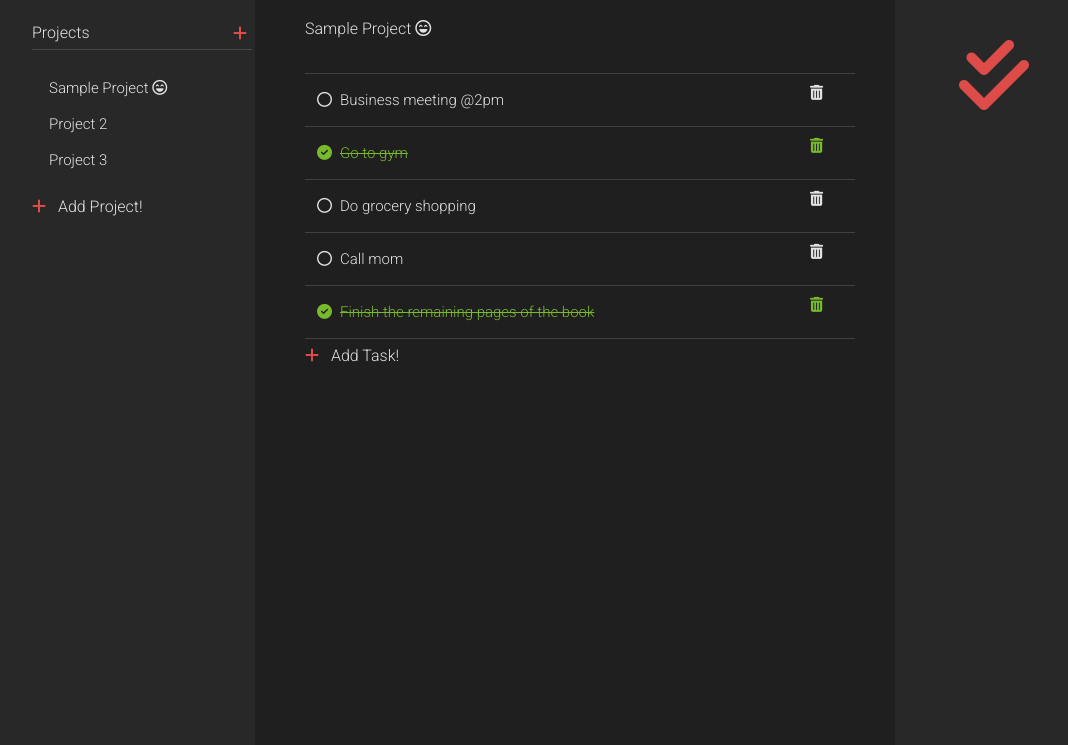
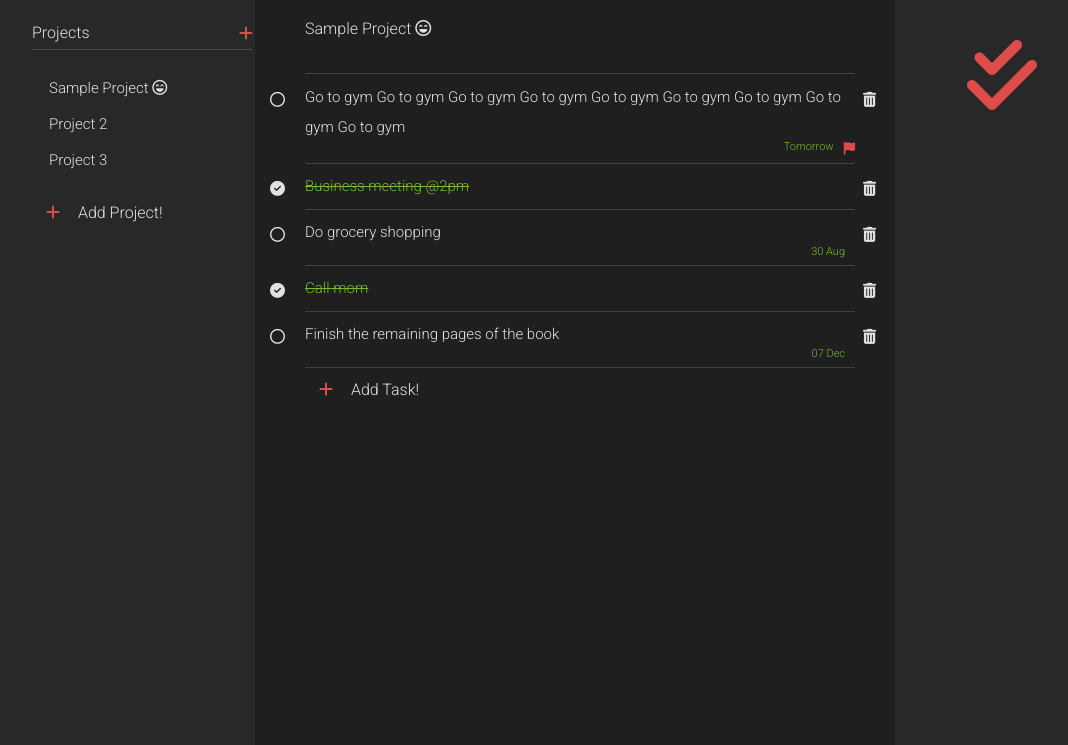
Before and after one commit to mvedataydin/todo-list, a website built with webpack: page dist/index.html in a window 1280 px wide. Shown: the part 55-800 px from the top of the page, without its empty margins (193-1261 px from the left). Built offline with nearby package versions, Linux system fonts and the light colour scheme.

Commit message:
improve UI

```diff
--- a/dist/index.html
+++ b/dist/index.html
@@ -4,7 +4,7 @@
 <head>
   <meta charset="UTF-8">
   <link rel="stylesheet" href="style.css">
-  <script src="https://kit.fontawesome.com/e24ca22cc7.js"></script>
+  <script src="//kit.fontawesome.com/e24ca22cc7.js"></script>
   <link href="https://fonts.googleapis.com/css?family=Roboto:300&display=swap" rel="stylesheet">
 
 
@@ -43,25 +43,50 @@
       <div class="body-right">
         <div class="right-container">
           <div class="project-title">
-            <a>Sample Project  <i class="far fa-laugh-beam"></i></a>
+            <h1>Sample Project  <i class="far fa-laugh-beam"></i></h1>
           </div>
           <hr class="thin-task">
           <div class="todos">
-            <ul>
-              <li><i class="far fa-circle"></i>Business meeting @2pm <i class="fas fa-trash-alt right"></i>
+            <table>
+              <tr>
+                <td><i class="fas fa-trash-alt right"></td>
+                <td><i class="far fa-circle"></td>
+                <td class="todo">Go to gym Go to gym Go to gym Go to gym Go to gym Go to gym Go to gym Go to gym Go to gym </td>
+              </tr>
 
-              </li>
-              <hr class="thin-task">
-              <li class="toggle"><i class="fas fa-check-circle"></i>Go to gym <i class="fas fa-trash-alt right"></i></li>
-              <hr class="thin-task">
-              <li><i class="far fa-circle"></i>Do grocery shopping<i class="fas fa-trash-alt right"></i></li>
-              <hr class="thin-task">
-              <li><i class="far fa-circle"></i>Call mom<i class="fas fa-trash-alt right"></i></li>
-              <hr class="thin-task">
-              <li class="toggle"><i class="fas fa-check-circle"></i>Finish the remaining pages of the book<i class="fas fa-trash-alt right"></i></li>
-              <hr class="thin-task">
-            </ul>
-          </div>
+              <tr>
+                <td class="flag"><i class="fas fa-flag"></i></td>
+                <td class="date">  Tomorrow  </td>
+
+              </tr>
+              <tr><td><hr class="thin-task"></td></tr>
+              <tr>
+                <td><i class="fas fa-check-circle"></td>
+                <td class="todo toggle">Business meeting @2pm</td>
+                <td><i class="fas fa-trash-alt right"></td>
+              </tr>
+              <tr><td><hr class="thin-task"></td></tr>
+              <tr>
+                <td><i class="far fa-circle"></td>
+                <td class="todo">Do grocery shopping</td>
+                <td><i class="fas fa-trash-alt right"></td>
+              </tr>
+              <tr><td><td class="date">30 Aug</td></td></tr>
+              <tr><td><hr class="thin-task"></td></tr>
+              <tr>
+                <td><i class="fas fa-check-circle"></td>
+                <td class="todo toggle">Call mom</td>
+                <td><i class="fas fa-trash-alt right"></td>
+              </tr>
+              <tr><td><hr class="thin-task"></td></tr>
+              <tr>
+                <td><i class="far fa-circle"></td>
+                <td class="todo">Finish the remaining pages of the book</td>
+                <td><i class="fas fa-trash-alt right"></td>
+              </tr>
+              <tr><td><td class="date">07 Dec</td></td></tr>
+              <tr><td><hr class="thin-task"></td></tr>
+            </table>
           <div class="add-task">
               <i class="fas fa-plus"></i> Add Task!
           </div>
--- a/dist/style.css
+++ b/dist/style.css
@@ -54,8 +54,17 @@ table {
 li{
   line-height: 30px;
   font-size: 15px;
-  padding:3px 12px 3px 12px;
+  padding:3px 3px 3px 12px;
   border-radius: 3px;
+}
+td{
+  float:left;
+  line-height: 30px;
+  font-size:15px;
+}
+.todo:hover{
+  cursor:pointer;
+  background-color: #363636;
 }
 li:hover{
   cursor:pointer;
@@ -64,15 +73,15 @@ li:hover{
 a{
   font-size: 16px;
 }
-i{
-  margin-right: 8px;
+.fa-plus{
+  margin: 0px 14px;
 }
 hr.thin-task {
   height: 1px;
   border: 0;
   color: #333;
   background-color: rgba(255, 255, 255, 0.15);
-  width: 550px
+  width: 550px;
   }
 hr.thin-project{
   height: 1px;
@@ -87,10 +96,43 @@ hr.thin-project{
 }
 .fa-plus{
   color: #de4c4a;
+  cursor: pointer;
+}
+.fa-trash-alt{
+  float:right;
+  right: 9px;
+  margin: 10px;
+  position: absolute;
+}
+.fa-circle{
+  float:left;
+  margin: 10px;
+  left: 5px;
+  position: absolute;
+}
+.fa-check-circle{
+  float:left;
+  margin: 10px;
+  left: 5px;
+  position: absolute;
+}
+
+.date{
+  text-align: center;
+  font-size: 11px;
+  line-height: 10px;
+  color: #79b92e;
+  float:right;
+  padding: 0px 10px;
+}
+.flag{
+  font-size: 13px;
+  line-height: 10px;
+  float:right;
+  color: #de4c4a;
 }
 .right{
   float:right;
-  margin-right: 20px;
 }
 .left{
   float:left;
@@ -103,6 +145,7 @@ hr.thin-project{
   right: 50px;
   z-index: 300;
 }
+
 /* full screen */
 html{
   background-color: #1f1f1f;
@@ -205,8 +248,17 @@ html{
 }
 .add-project{
   padding-left: 15px;
+  cursor:pointer;
+  width: 150px;
+  height:25px;
+  line-height:30px;
 }
 
 .add-task{
   margin-bottom: 100px;
+  cursor:pointer;
+  width: 120px;
+  height:25px;
+  line-height:30px;
+
 }
```
